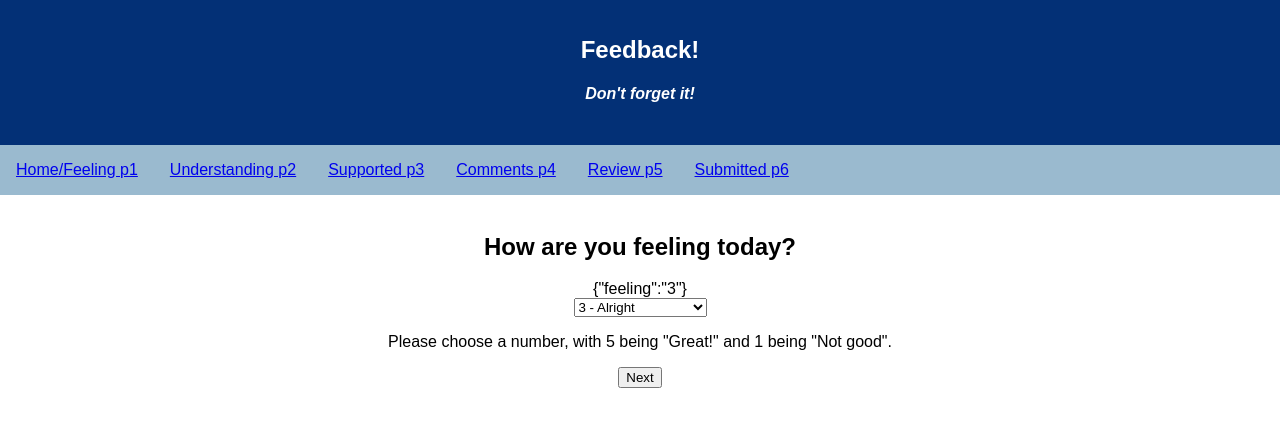
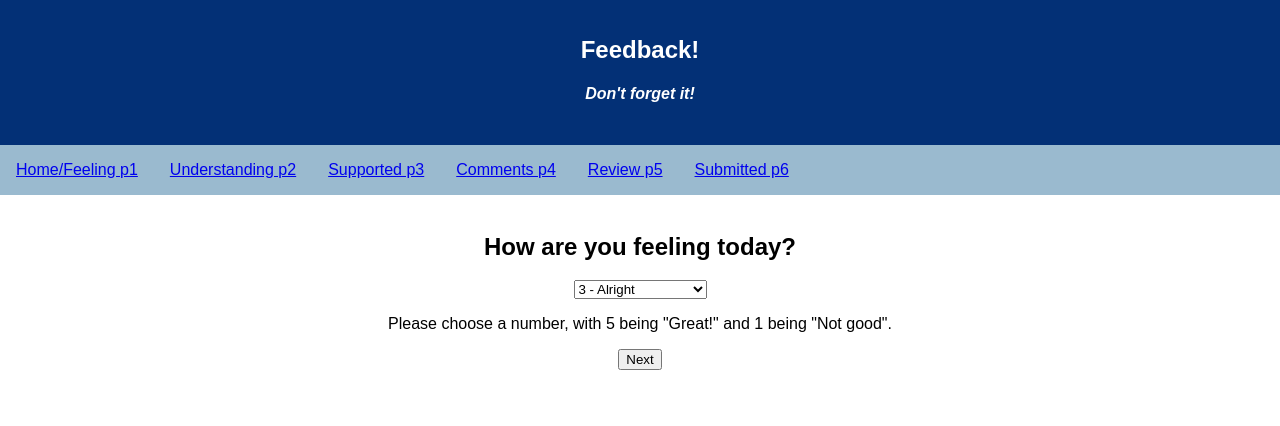
Before and after one commit to dlfedie/redux-feedback-loop, a React (Create React App) app: page /#/ in a window 1280 px wide. Shown: the top 426 px of the page. Built offline with nearby package versions, Linux system fonts and the light colour scheme.

Commit message:
adds a Form component, that breaks down first 3 components into a sub-form. old code is there, commented out, in case it is needed again.

```diff
--- a/src/components/Comments/Comments.jsx
+++ b/src/components/Comments/Comments.jsx
@@ -40,7 +40,7 @@ class Comments extends Component {
         return (
             <>
                 <h2>Any comments you would like to leave?</h2>
-                {JSON.stringify(this.state)}
+                {/* {JSON.stringify(this.state)} */}
                 <form onSubmit={this.setComments}>
                     <textarea value={this.state.comments} onChange={this.handleChange} rows="5" cols="60"/>
                     <p>Comments are optional. You may provide feedback, thank yous, or a simple message.</p>
--- a/src/components/Feeling/Feeling.jsx
+++ b/src/components/Feeling/Feeling.jsx
@@ -1,13 +1,23 @@
 import React, { Component } from 'react';
 import {connect} from 'react-redux';
+import Form from '../Form/Form';
 
 class Feeling extends Component {
     //this component will ask how the user is feeling today, 5 is best, 1 is bad.
     //i will start with a select box and see how that works. may style differently in Material
 
     //let's set local state to store selection
-    state ={
-        feeling: '3'
+    state = {
+        feeling: '3',
+        optionTexts: {
+            name: 'feeling',
+            option5Text: '5 - Great!',
+            option4Text: '4 - Pretty good',
+            option3Text: '3 - Alright',
+            option2Text: `2 - I've been better`,
+            option1Text: '1 - Not good',
+            tagLine: 'Please choose a number, with 5 being "Great!" and 1 being "Not good".'
+        }
     }
 
     handleChange = (event) => {
@@ -46,8 +56,15 @@ class Feeling extends Component {
         return (
             <>
                 <h2>How are you feeling today?</h2>
-                {JSON.stringify(this.state)}
-                <form onSubmit={this.setFeeling}>
+                {/* {JSON.stringify(this.state)} */}
+
+                <Form
+                question={this.state.feeling}
+                setQuestion={this.setFeeling}
+                handleChange={this.handleChange}
+                optionTexts={this.state.optionTexts}
+                />
+                {/* <form onSubmit={this.setFeeling}>
                     <select name="feeling" value={this.state.feeling} onChange={this.handleChange}>
                         <option value="5">5 - Great!</option>
                         <option value="4">4 - Pretty good</option>
@@ -57,7 +74,7 @@ class Feeling extends Component {
                     </select>
                     <p>Please choose a number, with 5 being "Great!" and 1 being "Not good".</p>
                     <button type="submit">Next</button>
-                </form>
+                </form> */}
             </>
         )
     }
--- /dev/null
+++ b/src/components/Form/Form.jsx
@@ -0,0 +1,24 @@
+import React, {Component} from 'react';
+
+class Form extends Component {
+    render() {
+        return (
+            <>
+            {/* {JSON.stringify(this.props)} */}
+            <form onSubmit={this.props.setQuestion}>
+                <select name={this.props.optionTexts.name} value={this.props.question} onChange={this.props.handleChange}>
+                    <option value="5">{this.props.optionTexts.option5Text}</option>
+                    <option value="4">{this.props.optionTexts.option4Text}</option>
+                    <option value="3">{this.props.optionTexts.option3Text}</option>
+                    <option value="2">{this.props.optionTexts.option2Text}</option>
+                    <option value="1">{this.props.optionTexts.option1Text}</option>
+                </select>
+                <p>{this.props.optionTexts.tagLine}</p>
+                <button type="submit">Next</button>
+            </form>
+            </>
+        )
+    }
+}
+
+export default Form;
--- a/src/components/Supported/Supported.jsx
+++ b/src/components/Supported/Supported.jsx
@@ -1,10 +1,20 @@
 import React, { Component } from 'react';
 import { connect } from 'react-redux';
+import Form from '../Form/Form';
 
 class Supported extends Component {
     //again, set local state here
     state = {
-        supported: '3'
+        supported: '3',
+        optionTexts: {
+            name: 'supported',
+            option5Text: `5 - It's award show thank you speech time!`,
+            option4Text: '4 - Pretty well supported!',
+            option3Text: '3 - Alright',
+            option2Text: `2 - I'm struggling right now`,
+            option1Text: `1 - I'm on an island here...`,
+            tagLine: `Please choose a number, with 5 being "I've never felt more supported in my life!" and 1 being "I would like to talk to someone.".`
+        }
     }
 
     //also need again the handleChange
@@ -43,8 +53,14 @@ class Supported extends Component {
         return (
             <>
                 <h2>How well are you being supported?</h2>
-                {JSON.stringify(this.state)}
-                <form onSubmit={this.setSupport}>
+                {/* {JSON.stringify(this.state)} */}
+                <Form
+                question={this.state.supported}
+                setQuestion={this.setSupport}
+                handleChange={this.handleChange}
+                optionTexts={this.state.optionTexts}
+                />
+                {/* <form onSubmit={this.setSupport}>
                     <select name="supported" value={this.state.supported} onChange={this.handleChange}>
                         <option value="5">5 - It's award show thank you speech time!</option>
                         <option value="4">4 - Pretty well supported!</option>
@@ -54,7 +70,7 @@ class Supported extends Component {
                     </select>
                     <p>Please choose a number, with 5 being "I've never felt more supported in my life!" and 1 being "Is anyone out there?".</p>
                     <button type="submit">Next</button>
-                </form>
+                </form> */}
             </>
         )
     }
--- a/src/components/Understanding/Understanding.jsx
+++ b/src/components/Understanding/Understanding.jsx
@@ -1,10 +1,20 @@
 import React, { Component } from 'react';
 import {connect} from 'react-redux';
+import Form from '../Form/Form';
 
 class Understanding extends Component {
     //again, set local state here
     state = {
-        understanding: '3'
+        understanding: '3',
+        optionTexts: {
+            name: 'understanding',
+            option5Text: '5 - Let me teach you some tricks!',
+            option4Text: `4 - I've got this!`,
+            option3Text: '3 - Little fuzzy, but let me take a crack at it',
+            option2Text: `2 - I'm struggling to grasp this right now`,
+            option1Text: '1 - Wait, what?',
+            tagLine: 'Please choose a number, with 5 being "I could teach this!" and 1 being "Were you speaking a language I speak today?".'
+        }
     }
 
     //also need again the handleChange
@@ -43,8 +53,14 @@ class Understanding extends Component {
         return (
             <>
                 <h2>How well are you understanding the content?</h2>
-                {JSON.stringify(this.state)}
-                <form onSubmit={this.setUnderstanding}>
+                {/* {JSON.stringify(this.state)} */}
+                <Form
+                question={this.state.understanding}
+                setQuestion={this.setUnderstanding}
+                handleChange={this.handleChange}
+                optionTexts={this.state.optionTexts}
+                />
+                {/* <form onSubmit={this.setUnderstanding}>
                     <select name="understanding" value={this.state.understanding} onChange={this.handleChange}>
                         <option value="5">5 - Let me teach you some tricks!</option>
                         <option value="4">4 - I've got this!</option>
@@ -54,7 +70,7 @@ class Understanding extends Component {
                     </select>
                     <p>Please choose a number, with 5 being "I could teach this!" and 1 being "Were you speaking a language I speak today?".</p>
                     <button type="submit">Next</button>
-                </form>
+                </form> */}
             </>
         )
     }
```
